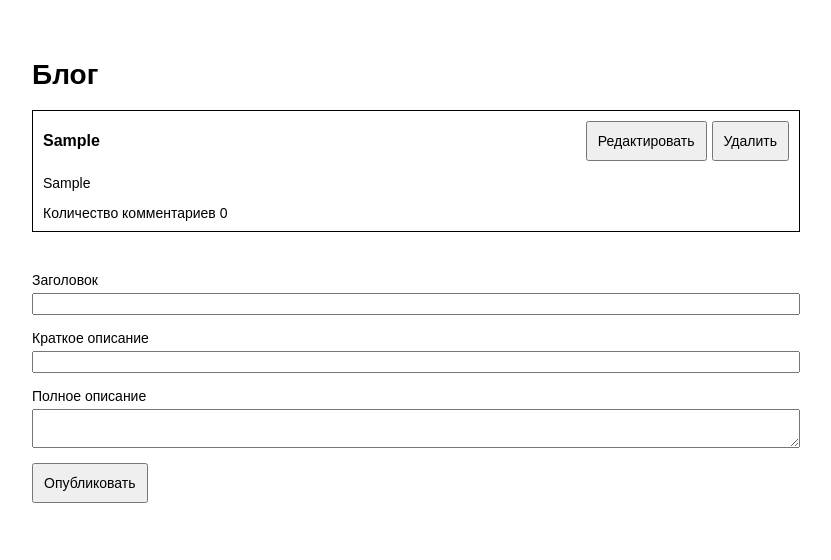
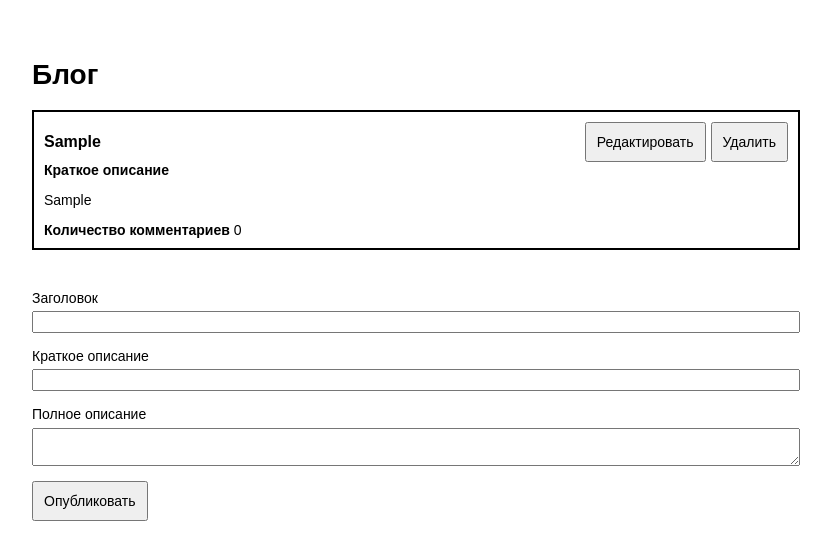
Before and after one commit to ArkadyKid/mini-blog, a Vue app: page / in a window 1280 px wide. Both pictures are taken after typing "Sample", "Sample", "Sample" into the empty fields and a click on the button "Опубликовать". Shown: the top 560 px of the page, without its empty margins (224-1055 px from the left). Built offline with nearby package versions, Linux system fonts and the light colour scheme; the HTML template or start-up script is replaced by a standard one.

Commit message:
some fixes

```diff
--- a/src/components/app-comment-form.vue
+++ b/src/components/app-comment-form.vue
@@ -3,7 +3,7 @@
     <form>
       <app-input :label-text="'Имя'"
                  v-model="author"
-                 :max-length="15"
+                 :max-length="30"
                  :name="'comment-author'"
                  :id="'comment-author'"
       ></app-input>
--- a/src/components/app-editor-post.vue
+++ b/src/components/app-editor-post.vue
@@ -3,7 +3,7 @@
     <form>
       <app-input :label-text="'Заголовок'"
                  v-model="title"
-                 :max-length="15"
+                 :max-length="45"
                  :name="'title'"
                  :id="'edit-title'"
                  :is-error="isError"
@@ -11,13 +11,13 @@
       ></app-input>
       <app-input :label-text="'Краткое описание'"
                  v-model="summary"
-                 :max-length="30"
+                 :max-length="60"
                  :name="'summary'"
                  :id="'summary'"
       ></app-input>
       <app-input :label-text="'Полное описание'"
                  v-model="description"
-                 :max-length="60"
+                 :max-length="160"
                  :name="'description'"
                  :id="'description'"
       ></app-input>
--- a/src/components/app-form.vue
+++ b/src/components/app-form.vue
@@ -3,7 +3,7 @@
     <form ref="form">
       <app-input :label-text="'Заголовок'"
                  v-model="title"
-                 :max-length="15"
+                 :max-length="45"
                  :name="'title'"
                  :id="'title'"
                  :is-error="isError"
@@ -11,13 +11,13 @@
       ></app-input>
       <app-input :label-text="'Краткое описание'"
                  v-model="summary"
-                 :max-length="30"
+                 :max-length="60"
                  :name="'summary'"
                  :id="'summary'"
       ></app-input>
       <app-textarea :label-text="'Полное описание'"
                     v-model="description"
-                    :max-length="60"
+                    :max-length="160"
                     :name="'description'"
                     :id="'description'"
       ></app-textarea>
--- a/src/components/app-hidden-post.vue
+++ b/src/components/app-hidden-post.vue
@@ -1,9 +1,12 @@
 <template>
   <div class="app__hidden-post hidden-post">
+    <span class="hidden-post__summary-title">
+      Краткое описание
+    </span>
     <p class="hidden-post__summary">
       {{ summary }}
     </p>
-    <span>
+    <span class="hidden-post__comments-title">
       Количество комментариев
     </span>
     <span class="hidden-post__comments-count">
@@ -37,4 +40,8 @@ export default {
 </script>
 
 <style scoped lang="css">
+  .hidden-post__summary-title,
+  .hidden-post__comments-title {
+    font-weight: bold;
+  }
 </style>
--- a/src/components/app-opened-post.vue
+++ b/src/components/app-opened-post.vue
@@ -1,5 +1,8 @@
 <template>
   <div class="app__opened-post opened-post">
+    <span class="opened-post__description-title">
+      Полное описание
+    </span>
     <p class="opened-post__description">
       {{ description }}
     </p>
@@ -26,4 +29,7 @@ export default {
 </script>
 
 <style scoped lang="css">
+  .opened-post__description-title {
+    font-weight: bold;
+  }
 </style>
--- a/src/components/app-post-item.vue
+++ b/src/components/app-post-item.vue
@@ -26,14 +26,15 @@
                      :index="index"
                      @on-submit-click="onSubmitEditorClick"
     ></app-editor-post>
-    <app-comments :comments="comments"
-                  :is-edit="isEdit"
-                  :index="index"
-                  v-if="isOpen && !isEdit"
-    ></app-comments>
-    <app-comment-form :index="index"
-                      v-if="!isEdit && isOpen"
-    ></app-comment-form>
+    <div class="post-item__comments-wrapper"
+         v-if="isOpen && !isEdit"
+    >
+      <app-comments :comments="comments"
+                    :is-edit="isEdit"
+                    :index="index"
+      ></app-comments>
+      <app-comment-form :index="index"></app-comment-form>
+    </div>
   </li>
 </template>
 
@@ -104,7 +105,7 @@ export default {
   .post-item {
     padding: 10px;
     margin-bottom: 40px;
-    border: 1px solid #000000;
+    border: 2px solid #000000;
   }
 
   .post-item__wrapper {
@@ -116,4 +117,9 @@ export default {
   .post-item__post-interface {
     margin-left: auto;
   }
+
+  .post-item__comments-wrapper {
+    border: 1px solid #000000;
+    padding: 10px;
+  }
 </style>
```
